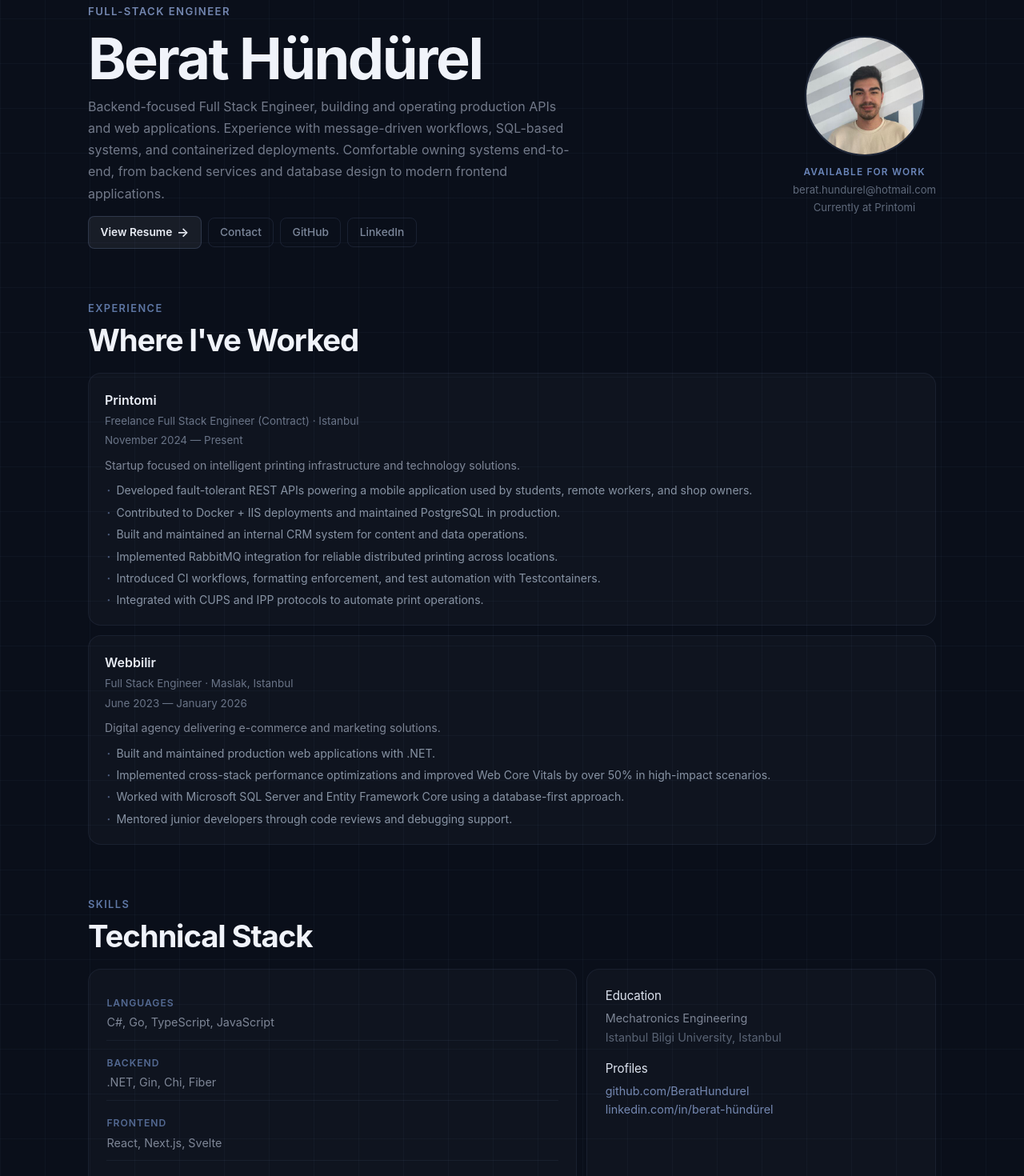
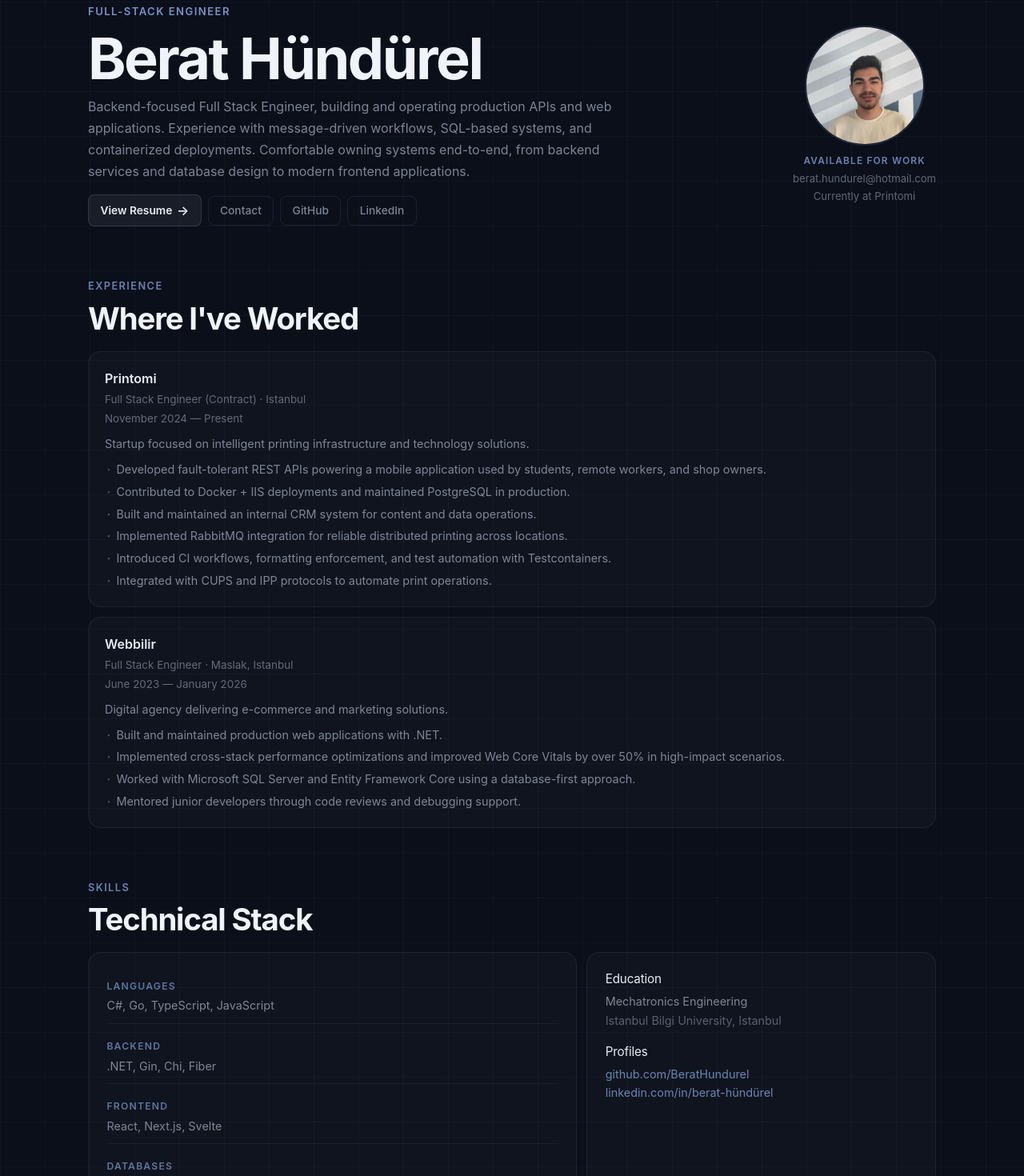
Before and after one commit to BeratHundurel/portfolio, a SvelteKit app: page / in a window 1280 px wide. Shown: the part 60-1530 px from the top of the page at 80% size. Built offline with nearby package versions, Linux system fonts and the light colour scheme.

Commit message:
refining

```diff
--- a/src/routes/+page.svelte
+++ b/src/routes/+page.svelte
@@ -35,7 +35,7 @@
 	const experience = [
 		{
 			company: 'Printomi',
-			role: 'Freelance Full Stack Engineer (Contract)',
+			role: 'Full Stack Engineer (Contract)',
 			period: 'November 2024 — Present',
 			location: 'Istanbul',
 			summary: 'Startup focused on intelligent printing infrastructure and technology solutions.',
--- a/src/routes/layout.css
+++ b/src/routes/layout.css
@@ -71,7 +71,7 @@
 	font-size: 0.82rem;
 	letter-spacing: 0.11em;
 	text-transform: uppercase;
-	color: rgba(160, 185, 240, 0.7);
+	color: rgba(150, 180, 240, 0.8);
 	font-weight: 600;
 }
 
@@ -80,9 +80,8 @@
 }
 
 .hero-copy {
-	max-width: 60ch;
+	max-width: 70ch;
 	font-size: 1rem;
-	color: rgba(200, 210, 230, 0.55);
 	line-height: 1.7;
 }
 
@@ -122,12 +121,12 @@
 	font-weight: 600;
 	text-transform: uppercase;
 	letter-spacing: 0.1em;
-	color: rgba(140, 175, 240, 0.75);
+	color: rgba(150, 180, 240, 0.7);
 }
 
 .profile-detail {
 	font-size: 0.82rem;
-	color: rgba(180, 195, 220, 0.5);
+	color: rgba(200, 210, 230, 0.45);
 	line-height: 1.5;
 }
 
@@ -153,7 +152,7 @@
 	border-radius: 0.5rem;
 	border: 1px solid rgba(140, 165, 220, 0.12);
 	background: transparent;
-	color: rgba(200, 215, 240, 0.6);
+	color: rgba(200, 210, 230, 0.6);
 	transition:
 		color 140ms ease,
 		border-color 140ms ease,
@@ -210,14 +209,14 @@
 	font-size: 1rem;
 	letter-spacing: -0.01em;
 	margin-bottom: 0.6rem;
-	color: #e0e6f0;
+	color: #e8ecf4;
 }
 
 h3 {
 	font-size: 0.95rem;
 	letter-spacing: -0.01em;
 	margin-bottom: 0.35rem;
-	color: #dce2ee;
+	color: #e8ecf4;
 }
 
 p {
@@ -227,7 +226,7 @@
 }
 
 .muted {
-	color: rgba(180, 195, 220, 0.45);
+	color: rgba(200, 210, 230, 0.4);
 }
 
 .mt {
@@ -235,12 +234,12 @@
 }
 
 .link {
-	color: rgba(160, 185, 240, 0.7);
+	color: rgba(150, 180, 240, 0.7);
 	transition: color 120ms ease;
 }
 
 .link:hover {
-	color: #a8c0f8;
+	color: rgba(150, 180, 240, 0.9);
 }
 
 /* ── Sections ── */
@@ -254,7 +253,7 @@
 	font-size: 0.8rem;
 	letter-spacing: 0.11em;
 	text-transform: uppercase;
-	color: rgba(140, 175, 240, 0.65);
+	color: rgba(150, 180, 240, 0.7);
 	font-weight: 600;
 	margin-bottom: -0.75rem;
 }
@@ -268,13 +267,30 @@
 	margin-bottom: 0;
 }
 
-/* ── Flat cards (Ampcode style) ── */
+/* ── Flat cards ── */
 
 .flat-card {
 	background: rgba(255, 255, 255, 0.025);
 	border-radius: 1rem;
 	padding: 1.4rem;
-	border: 1px solid rgba(140, 165, 220, 0.08);
+	border: 1px solid rgba(140, 165, 220, 0.1);
+	transition:
+		color 140ms ease,
+		border-color 140ms ease,
+		background 140ms ease;
+}
+
+.flat-card:hover {
+	border-color: rgba(160, 185, 230, 0.3);
+	background: rgba(255, 255, 255, 0.03);
+}
+
+.flat-card:hover .skill-label {
+	color: rgba(150, 180, 240, 0.7);
+}
+
+.flat-card:hover p{
+	color: rgba(200, 210, 230, 0.7);
 }
 
 /* ── Grid layouts ── */
@@ -295,9 +311,26 @@
 	padding: 1.25rem;
 	border-radius: 1rem;
 	background: rgba(255, 255, 255, 0.025);
-	border: 1px solid rgba(140, 165, 220, 0.08);
+	border: 1px solid rgba(140, 165, 220, 0.1);
 	display: grid;
 	gap: 0.55rem;
+	transition:
+		color 140ms ease,
+		border-color 140ms ease,
+		background 140ms ease;
+}
+
+.experience-item:hover {
+	border-color: rgba(160, 185, 230, 0.3);
+	background: rgba(255, 255, 255, 0.03);
+}
+
+.experience-item:hover .experience-summary, .experience-item:hover .experience-points li {
+	color: rgba(200, 210, 230, 0.7);
+}
+
+.experience-item:hover .experience-head .experience-meta, .experience-item:hover .experience-head .experience-period{
+	color: rgba(200, 210, 230, 0.6);
 }
 
 .experience-head {
@@ -314,12 +347,7 @@
 .experience-meta,
 .experience-period {
 	font-size: 0.84rem;
-	color: rgba(180, 195, 220, 0.55);
-}
-
-.experience-summary {
-	font-size: 0.88rem;
-	color: rgba(200, 210, 230, 0.6);
+	color: rgba(200, 210, 230, 0.45);
 }
 
 .experience-points {
@@ -333,16 +361,16 @@
 .experience-points li {
 	position: relative;
 	padding-left: 0.9rem;
-	font-size: 0.88rem;
+	font-size: 0.9rem;
 	line-height: 1.55;
-	color: rgba(200, 215, 235, 0.65);
+	color: rgba(200, 210, 230, 0.6);
 }
 
 .experience-points li::before {
 	content: '·';
 	position: absolute;
 	left: 0.15rem;
-	color: rgba(140, 165, 220, 0.5);
+	color: rgba(150, 180, 240, 0.4);
 	font-weight: 700;
 }
 
@@ -367,8 +395,8 @@
 .skill-label {
 	font-size: 0.76rem;
 	text-transform: uppercase;
-	letter-spacing: 0.08em;
-	color: rgba(140, 175, 240, 0.55);
+	letter-spacing: 0.1em;
+	color: rgba(150, 180, 240, 0.6);
 	font-weight: 600;
 }
 
```
